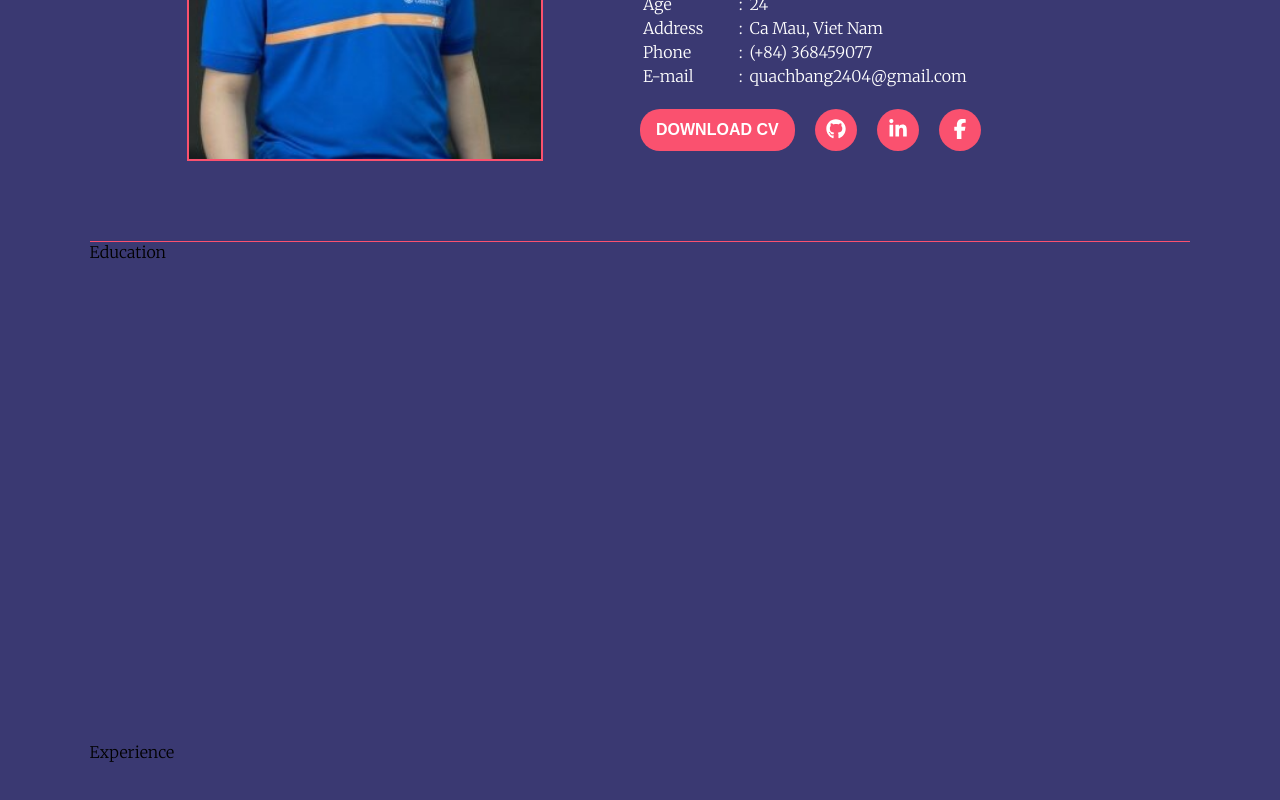
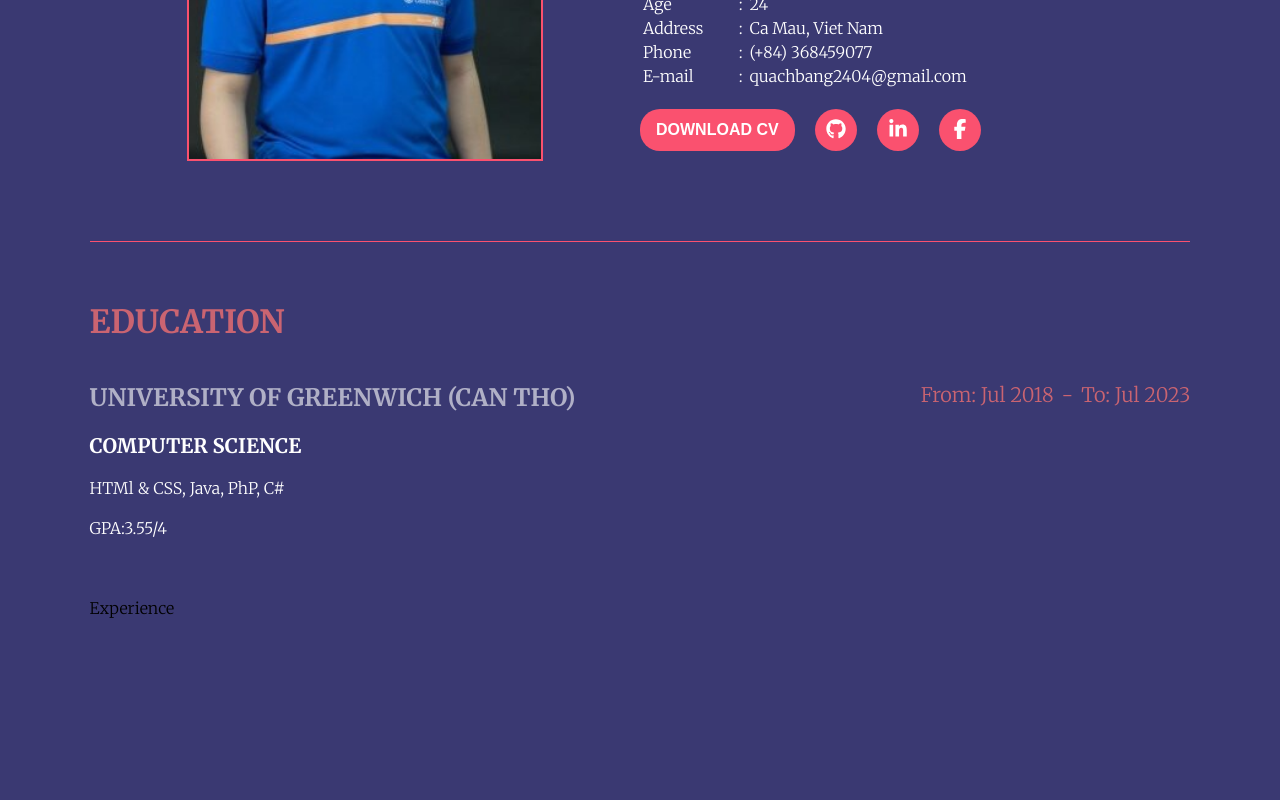
Before and after one commit to bangqh123/portfolio, a React (Vite) app: page / in a window 1280 px wide. Shown: the part 980-1780 px from the top of the page. Built offline with nearby package versions, Linux system fonts and the light colour scheme.

Commit message:
create education

```diff
--- /dev/null
+++ b/src/pages/home/sections/Educations/Education.media.scss
@@ -0,0 +1,90 @@
+/* 992px to 1199px */
+@media screen and (min-width: 992px) and (max-width: 1199px) {
+    .education {
+        .education-title {
+            @include font-size(32px)
+        }
+    }
+}
+
+/* 768px to 991px */
+@media screen and (min-width: 768px) and (max-width: 991px) {
+    .education {
+        .education-title {
+            @include font-size(30px)
+        }
+
+        .education-school {
+            .education-school-item {
+                .school-item-infor {
+                    .item-infor-name {
+                        font-size: $font-size-20;
+                    }
+
+                    .item-infor-major {
+                        font-size: $font-size-18;
+                    }
+
+                    .item-infor-gpa,
+                    .item-infor-subject {
+                        font-size: $font-size-16;
+                    }
+                }
+
+                .school-item-time {
+                    flex-direction: column;
+
+                    span {
+                        display: none;
+                    }
+                }
+            }
+        }
+    }
+}
+
+/* 500px to 768px */
+@media screen and (min-width: 500px) and (max-width: 767px) {
+    .education {
+        .education-title {
+            @include font-size(28px)
+        }
+
+        .education-school {
+            .education-school-item {
+                .school-item-infor {
+                    .item-infor-name {
+                        font-size: $font-size-16;
+                    }
+
+                    .item-infor-major {
+                        font-size: $font-size-14;
+                    }
+
+                    .item-infor-gpa,
+                    .item-infor-subject {
+                        font-size: $font-size-12;
+                    }
+                }
+
+                .school-item-time {
+                    flex-direction: column;
+                    font-size: $font-size-16;
+
+                    span {
+                        display: none;
+                    }
+                }
+            }
+        }
+    }
+}
+
+/* max 499px */
+@media screen and (max-width: 499px) {
+    .education {
+        .education-title {
+            @include font-size(24px)
+        }
+    }
+}
--- a/src/pages/home/sections/Educations/Education.scss
+++ b/src/pages/home/sections/Educations/Education.scss
@@ -1,4 +1,67 @@
 .education {
     width: 100%;
-    height: 500px;
+    height: auto;
+    display: flex;
+    padding: 60px 0;
+    flex-direction: column;
+
+    .education-title {
+        margin: 0 0 40px;
+        color: $text-color;
+        text-transform: uppercase;
+    }
+
+    .education-school {
+        gap: 40px;
+        width: 100%;
+        height: auto;
+        display: flex;
+        flex-direction: column;
+
+        .education-school-item {
+            width: 100%;
+            display: flex;
+            justify-content: space-between;
+
+            .school-item-infor {
+                gap: 20px;
+                display: flex;
+                color: $white-color;
+                flex-direction: column;
+
+                .item-infor-name {
+                    margin: 0;
+                    opacity: .6;
+                    text-transform: uppercase;
+                }
+
+                .item-infor-major {
+                    margin: 0;
+                    color: $white-color;
+                    font-size: $font-size-20;
+                    text-transform: uppercase;
+                }
+
+                .item-infor-subject {
+                    margin: 0;
+                    text-transform: capitalize;
+                }
+            }
+
+            .school-item-time {
+                gap: 8px;
+                display: flex;
+                color: $text-color;
+                // flex-direction: column;
+                align-items: flex-start;
+                font-size: $font-size-20;
+                text-transform: capitalize;
+                justify-content: flex-start;
+
+                p {
+                    margin: 0;
+                }
+            }
+        }
+    }
 }
--- a/src/pages/home/sections/Educations/Education.tsx
+++ b/src/pages/home/sections/Educations/Education.tsx
@@ -1,9 +1,25 @@
 import './Education.scss'
+import './Education.media.scss'
 
 const Education = () => {
     return (
         <div id="education" className="education">
-          Education
+          <h1 className='education-title'>Education</h1>
+          <div className='education-school'>
+            <div className='education-school-item'>
+              <div className='school-item-infor'>
+                <h2 className='item-infor-name'>University of Greenwich (Can Tho)</h2>
+                <h3 className='item-infor-major'>computer science</h3>
+                <p className='item-infor-subject'>HTMl & CSS, Java, PhP, C#</p>
+                <span className='item-infor-gpa'>GPA:3.55/4</span>
+              </div>
+              <div className='school-item-time'>
+                <p className='item-time-start'>From: Jul 2018</p>
+                <span>-</span>
+                <p className='item-time-end'>To: Jul 2023</p>
+              </div>
+            </div>
+          </div>
         </div>
       );
 }
```
